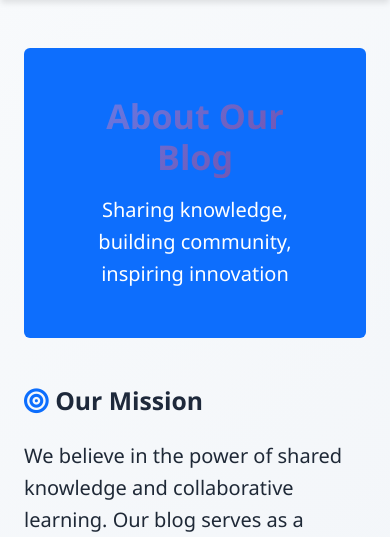
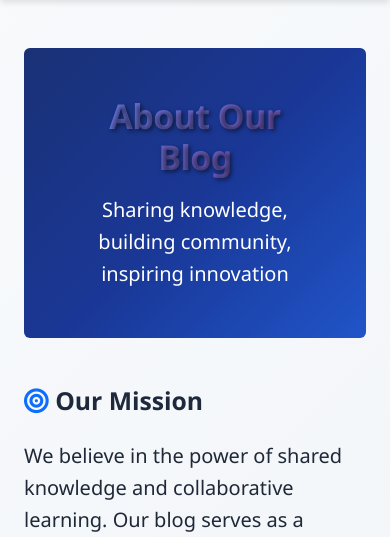
Before and after one commit to egg3552/Capstone-Project, a Django app: page /about/ in a window 390 px wide. Shown: the part 63-600 px from the top of the page. Run offline with Django 5.2, Linux system fonts and the light colour scheme; some libraries are stand-ins or nearby versions.

Commit message:
style: Improve About page heading readability
- Enhanced contrast with darker gradient and text shadow
- Pure white text (#ffffff) with bold font weight (900)
- Added subtle overlay for better text definition
- Maintains accessibility and responsive design

```diff
--- a/static/css/style.css
+++ b/static/css/style.css
@@ -545,3 +545,33 @@
     color: #fff;  /* Pure white text */
   }
 }
+
+/* About page specific styling for better readability */
+.about-hero {
+  background: linear-gradient(135deg, #1e3a8a 0%, #1e40af 50%, #2563eb 100%) !important;
+  position: relative;
+  overflow: hidden;
+}
+
+.about-hero::before {
+  content: '';
+  position: absolute;
+  top: 0;
+  left: 0;
+  right: 0;
+  bottom: 0;
+  background: rgba(0, 0, 0, 0.15);  /* Subtle dark overlay for better contrast */
+  z-index: 1;
+}
+
+.about-hero * {
+  position: relative;
+  z-index: 2;  /* Ensure text appears above overlay */
+}
+
+.about-title {
+  color: #ffffff !important;  /* Pure white for maximum contrast */
+  text-shadow: 2px 2px 4px rgba(0, 0, 0, 0.5);  /* Strong text shadow for definition */
+  font-weight: 900 !important;  /* Extra bold for better visibility */
+  letter-spacing: -0.02em;  /* Slight letter spacing for better readability */
+}
--- a/templates/blog/about.html
+++ b/templates/blog/about.html
@@ -8,8 +8,8 @@
     <!-- Hero Section with gradient background and centered content -->
     <div class="row mb-5">
         <div class="col-12 text-center">
-            <div class="bg-primary text-white rounded p-5">
-                <h1 class="display-4 fw-bold mb-3">About Our Blog</h1>
+            <div class="bg-primary text-white rounded p-5 about-hero">
+                <h1 class="display-4 fw-bold mb-3 about-title">About Our Blog</h1>
                 <p class="lead mb-0">Sharing knowledge, building community, inspiring innovation</p>
             </div>
         </div>
```
